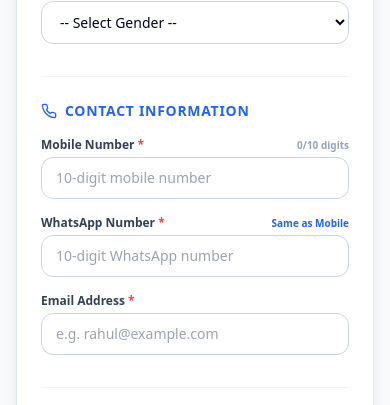
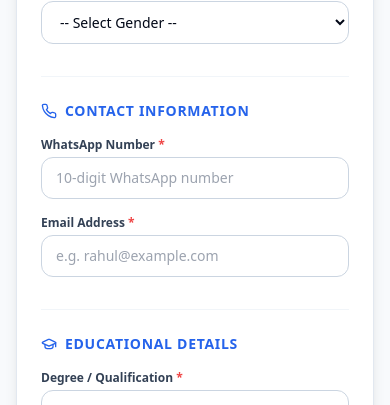
Before and after one commit to aviralshukla2612-png/internshipform, a Next.js app in the folder apps/frontend/: page / in a window 390 px wide. Shown: the part 2380-2785 px from the top of the page. Built offline with nearby package versions, Linux system fonts and the light colour scheme; no server answers.

Commit message:
feat: remove separate mobile number field and rely on WhatsApp number for candidate contact

```diff
--- a/apps/frontend/src/app/page.tsx
+++ b/apps/frontend/src/app/page.tsx
@@ -44,7 +44,6 @@ export default function HomePage() {
   const [gender, setGender] = useState<Gender | "">("");
 
   // SECTION 2: Contact Information
-  const [mobileNumber, setMobileNumber] = useState("");
   const [whatsappNumber, setWhatsappNumber] = useState("");
   const [email, setEmail] = useState("");
 
@@ -133,12 +132,6 @@ export default function HomePage() {
       return;
     }
 
-    const cleanMob = mobileNumber.replace(/\D/g, "");
-    if (cleanMob.length !== 10) {
-      setErrorMessage("Mobile Number must be exactly 10 numeric digits.");
-      return;
-    }
-
     const cleanWa = whatsappNumber.replace(/\D/g, "");
     if (cleanWa.length !== 10) {
       setErrorMessage("WhatsApp Number must be exactly 10 numeric digits.");
@@ -174,7 +167,7 @@ export default function HomePage() {
         motherName: "N/A",
         dateOfBirth: dob,
         gender,
-        mobileNumber: cleanMob,
+        mobileNumber: cleanWa,
         whatsappNumber: cleanWa,
         email: email.trim().toLowerCase(),
         currentAddress: { street: "N/A", city: "N/A", state: "N/A", pinCode: "000000" },
@@ -480,42 +473,11 @@ export default function HomePage() {
                   <Phone className="w-4 h-4" /> Contact Information
                 </h3>
 
-                <div className="grid grid-cols-1 sm:grid-cols-3 gap-4">
+                <div className="grid grid-cols-1 sm:grid-cols-2 gap-4">
                   <div>
-                    <div className="flex items-center justify-between mb-1">
-                      <label className="block text-xs font-semibold text-slate-700">
-                        Mobile Number <span className="text-red-500">*</span>
-                      </label>
-                      <span className={`text-[10px] font-bold ${mobileNumber.length === 10 ? "text-emerald-600" : "text-slate-400"}`}>
-                        {mobileNumber.length === 10 ? "10/10 ✓" : `${mobileNumber.length}/10 digits`}
-                      </span>
-                    </div>
-                    <input
-                      type="tel"
-                      required
-                      maxLength={10}
-                      placeholder="10-digit mobile number"
-                      value={mobileNumber}
-                      onChange={(e) => setMobileNumber(e.target.value.replace(/\D/g, "").slice(0, 10))}
-                      className={`w-full px-3.5 py-2.5 border rounded-xl text-sm focus:ring-2 focus:ring-blue-500 outline-none transition ${
-                        mobileNumber.length === 10 ? "border-emerald-500 ring-1 ring-emerald-500/20" : "border-slate-300"
-                      }`}
-                    />
-                  </div>
-
-                  <div>
-                    <div className="flex items-center justify-between mb-1">
-                      <label className="block text-xs font-semibold text-slate-700">
-                        WhatsApp Number <span className="text-red-500">*</span>
-                      </label>
-                      <button
-                        type="button"
-                        onClick={() => setWhatsappNumber(mobileNumber)}
-                        className="text-[10px] text-blue-600 hover:underline font-semibold"
-                      >
-                        Same as Mobile
-                      </button>
-                    </div>
+                    <label className="block text-xs font-semibold text-slate-700 mb-1">
+                      WhatsApp Number <span className="text-red-500">*</span>
+                    </label>
                     <input
                       type="tel"
                       required
--- a/packages/shared/src/types/index.ts
+++ b/packages/shared/src/types/index.ts
@@ -67,7 +67,7 @@ export interface CandidateApplicationSubmissionDto {
   motherName?: string;
   dateOfBirth: string; // ISO date string
   gender: Gender; // MANDATORY
-  mobileNumber: string;
+  mobileNumber?: string;
   whatsappNumber: string;
   email: string;
   currentAddress?: Partial<AddressDto>;
```
Also changed, not shown: 1 other file (tests, documents, lock files or other folders).
